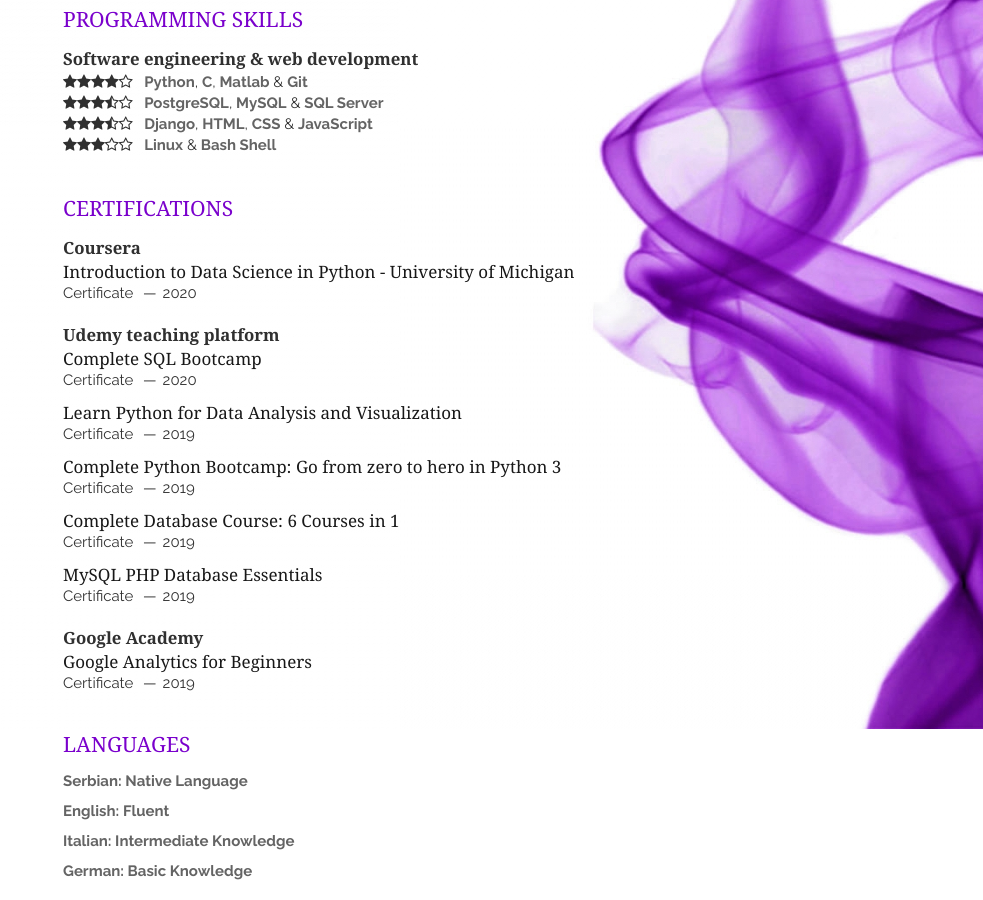
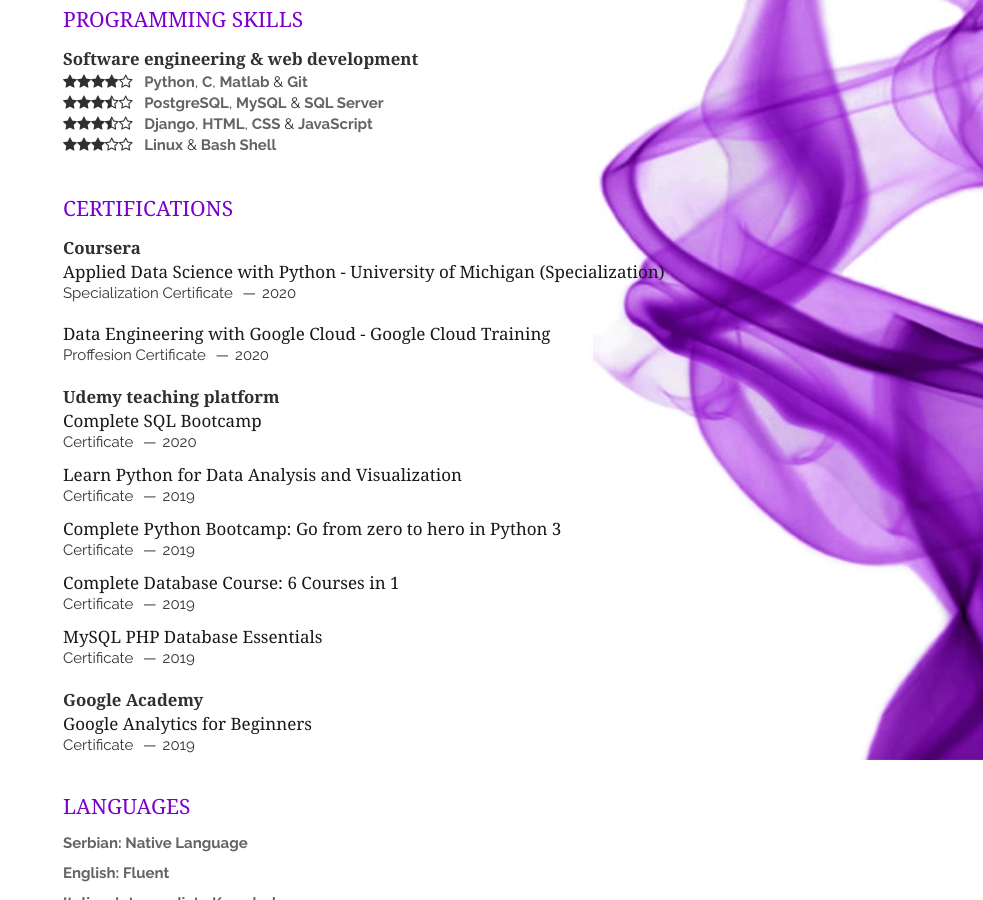
Before and after one commit to MouseOnTheKeys/cv, a Jekyll site: the page built from index.html, in a window 1280 px wide and 900 px high, scrolled down 725 px. Shown: the whole window, without its empty margins (297-1280 px from the left). Built offline with Jekyll 4.4.1, drawn with Linux system fonts in a browser that asks for light colours; nearby versions of some CDN libraries; the list of posts is cut into pages by our own code.

Commit message:
Update Coursera Courses

```diff
--- a/_includes/initiatives.html
+++ b/_includes/initiatives.html
@@ -2,14 +2,23 @@
     <h1>Certifications</h1>
     <article>
         <header>
-
             <h1>Coursera</h1>
             <ul>
                 <li>
-                    <h5>Introduction to Data Science in Python - University of Michigan</h5>
+                    <h5>Applied Data Science with Python - University of Michigan (Specialization)</h5>
                     <span>
                         <address><a
-                                href=https://www.coursera.org/account/accomplishments/certificate/ZH2MKB4N48M2>Certificate
+                                href=https://www.coursera.org/account/accomplishments/specialization/certificate/YZFLQNE3T66F>Specialization Certificate
+                                </a> </address> <time>2020</time>
+                    </span>
+                </li>
+            </ul>
+            <ul>
+                <li>
+                    <h5>Data Engineering with Google Cloud - Google Cloud Training</h5>
+                    <span>
+                        <address><a
+                                href=https://www.coursera.org/account/accomplishments/specialization/certificate/XXQKURP8PRFU>Proffesion Certificate
                                 </a> </address> <time>2020</time>
                     </span>
                 </li>
```
